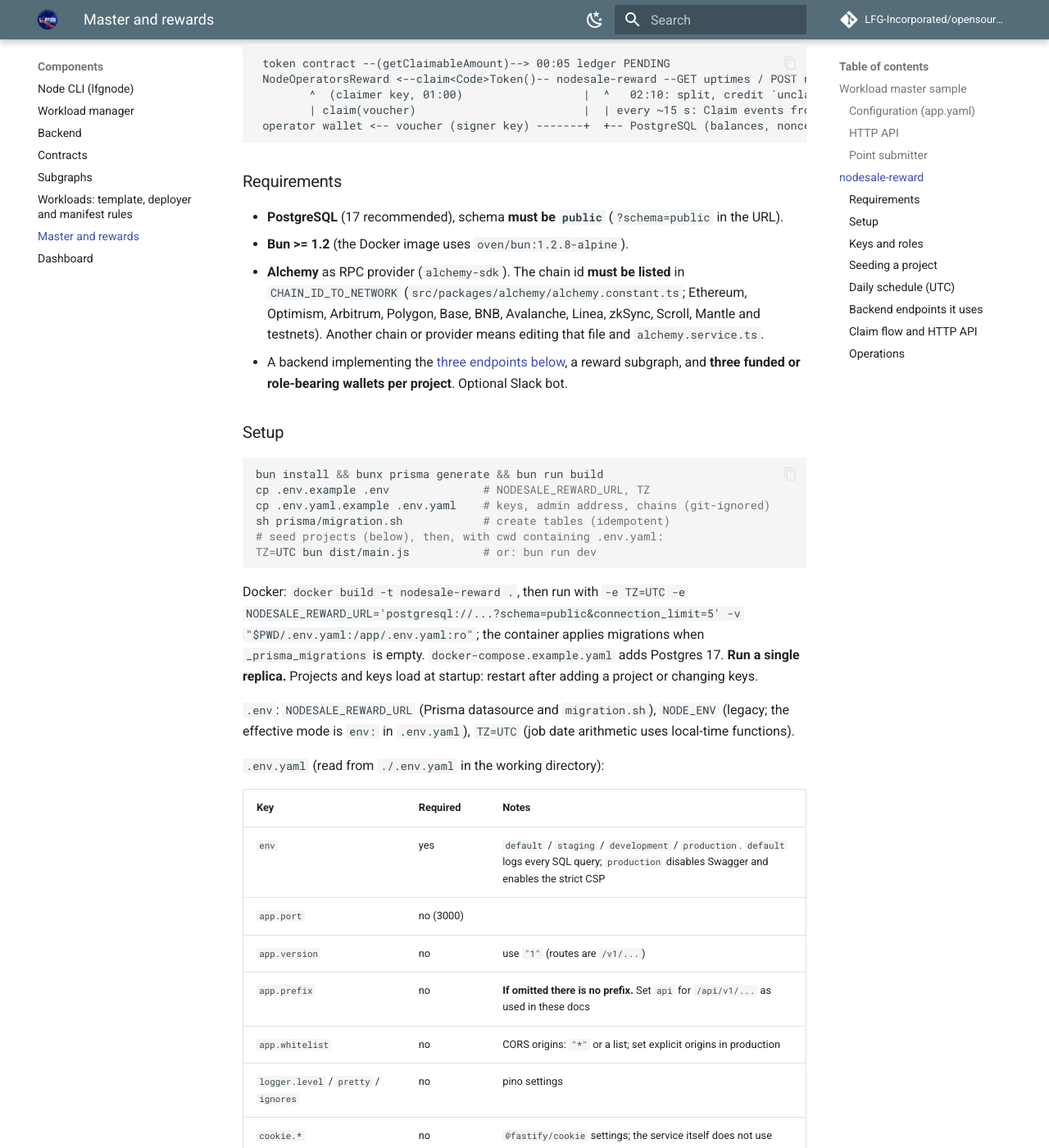
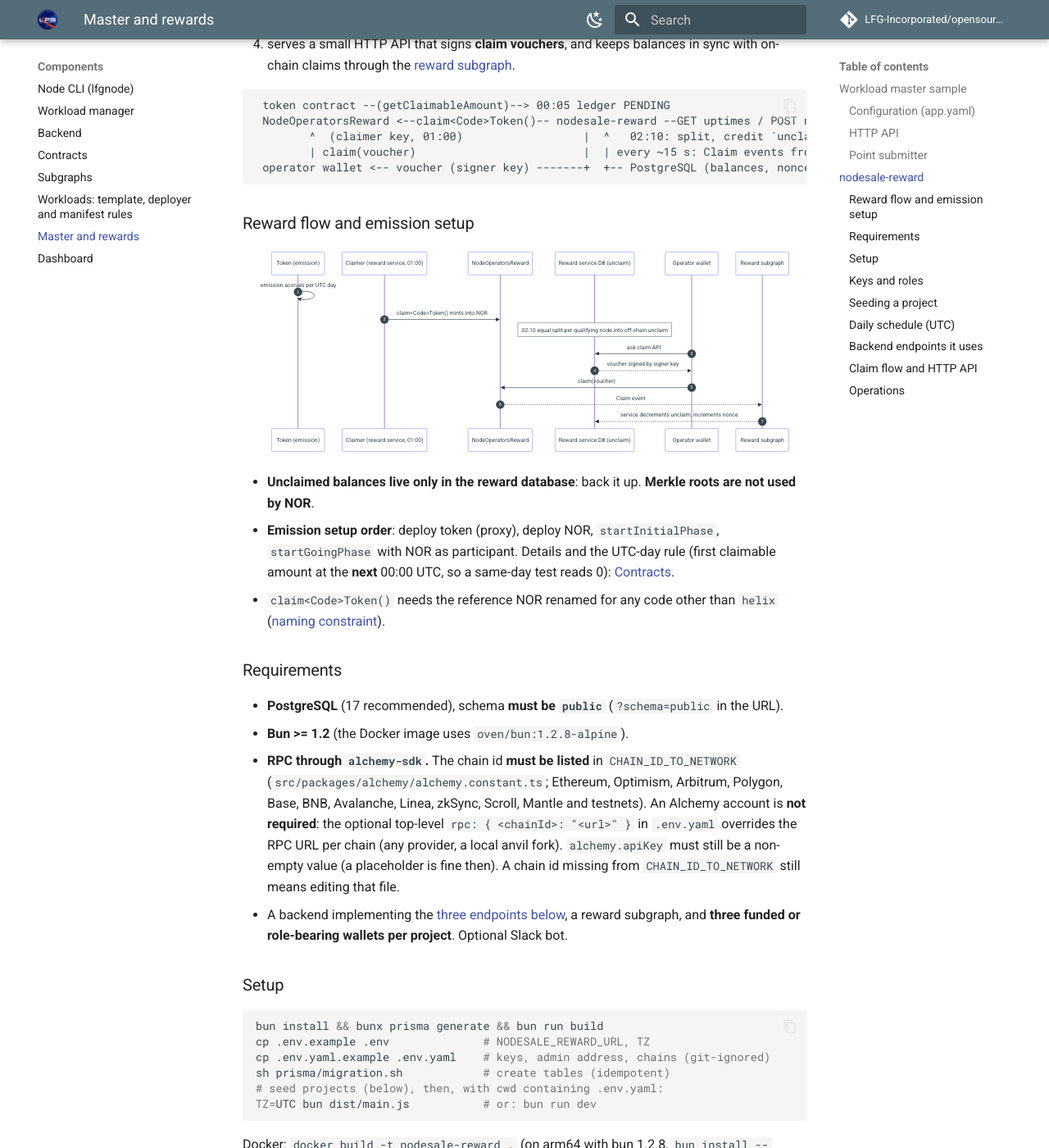
Before and after one commit to LFGInc/node-system-docs, an MkDocs documentation site: the page built from docs/master-and-rewards.md, in a window 1280 px wide and 1400 px high, scrolled down 3873 px. Shown: the whole window at 82% size. Built offline with MkDocs 1.6.1 and Material for MkDocs 9.7.7, drawn with Linux system fonts in a browser that asks for light colours; comment, search, counter and statistics services are not loaded; some of the changed text lies outside the part shown.

Commit message:
docs: reward flow diagram, rpc override and emission order in master-and-rewards
Co-Authored-By: Claude Opus 5.5 <noreply@anthropic.com>

````diff
--- a/docs/master-and-rewards.md
+++ b/docs/master-and-rewards.md
@@ -20,8 +20,10 @@ Two reference services exist. Use one, both, or write your own against those two
     (02:02 UTC, plus IPFS upload and transaction time). The master sample's example config uses
     `daily_submit_at: "02:00:30"`, which is before that on the same clock. Set the master's time **after**
     the daily summary is `COMPLETED` (check `GET /api/v1/cron/uptime-summary?date=<ISO>`); a later time
-    such as `02:30:00` is a safe choice. nodesale-reward runs at 02:10 UTC and checks the summary status
-    itself. If the backend's daily job is slow, 02:10 can be tight.
+    such as `02:30:00` is a safe choice in production, otherwise the day's `DAILY` rows do not exist yet.
+    nodesale-reward runs at 02:10 UTC and checks the summary status itself. If the backend's daily job is
+    slow, 02:10 can be tight. The master has **no manual trigger**: to test, set `daily_submit_at` a minute
+    ahead and restart.
 
 ## Workload master sample
 
@@ -126,14 +128,44 @@ Bun). It ran in production for the Helix and FlipIt programs. For each configure
  operator wallet <-- voucher (signer key) -------+  +-- PostgreSQL (balances, nonces, ledgers)
 ```
 
+### Reward flow and emission setup
+
+```mermaid
+sequenceDiagram
+    autonumber
+    participant T as Token (emission)
+    participant C as Claimer (reward service, 01:00)
+    participant N as NodeOperatorsReward
+    participant R as Reward service DB (unclaim)
+    participant O as Operator wallet
+    participant S as Reward subgraph
+    T->>T: emission accrues per UTC day
+    C->>N: claim<Code>Token() mints into NOR
+    Note over R: 02:10 equal split per qualifying node into off-chain unclaim
+    O->>R: ask claim API
+    R-->>O: voucher signed by signer key
+    O->>N: claim(voucher)
+    N-->>S: Claim event
+    S-->>R: service decrements unclaim, increments nonce
+```
+
+- **Unclaimed balances live only in the reward database**: back it up. **Merkle roots are not used by NOR**.
+- **Emission setup order**: deploy token (proxy), deploy NOR, `startInitialPhase`, `startGoingPhase` with NOR as
+  participant. Details and the UTC-day rule (first claimable amount at the **next** 00:00 UTC, so a same-day
+  test reads 0): [Contracts](contracts.md#node-operators-reward).
+- `claim<Code>Token()` needs the reference NOR renamed for any code other than `helix`
+  ([naming constraint](contracts.md#naming-constraint)).
+
 ### Requirements
 
 - **PostgreSQL** (17 recommended), schema **must be `public`** (`?schema=public` in the URL).
 - **Bun >= 1.2** (the Docker image uses `oven/bun:1.2.8-alpine`).
-- **Alchemy** as RPC provider (`alchemy-sdk`). The chain id **must be listed** in `CHAIN_ID_TO_NETWORK`
+- **RPC through `alchemy-sdk`.** The chain id **must be listed** in `CHAIN_ID_TO_NETWORK`
   (`src/packages/alchemy/alchemy.constant.ts`; Ethereum, Optimism, Arbitrum, Polygon, Base, BNB, Avalanche,
-  Linea, zkSync, Scroll, Mantle and testnets). Another chain or provider means editing that file and
-  `alchemy.service.ts`.
+  Linea, zkSync, Scroll, Mantle and testnets). An Alchemy account is **not required**: the optional
+  top-level `rpc: { <chainId>: "<url>" }` in `.env.yaml` overrides the RPC URL per chain (any provider, a
+  local anvil fork). `alchemy.apiKey` must still be a non-empty value (a placeholder is fine then). A chain
+  id missing from `CHAIN_ID_TO_NETWORK` still means editing that file.
 - A backend implementing the [three endpoints below](#backend-endpoints-it-uses), a reward subgraph, and
   **three funded or role-bearing wallets per project**. Optional Slack bot.
 
@@ -148,7 +180,9 @@ sh prisma/migration.sh            # create tables (idempotent)
 TZ=UTC bun dist/main.js           # or: bun run dev
 ```
 
-Docker: `docker build -t nodesale-reward .`, then run with
+Docker: `docker build -t nodesale-reward .` (on arm64 with bun 1.2.8, `bun install --frozen-lockfile` can fail
+under Docker with `failed copying files from cache`: add `--backend=copyfile` to that line of the
+Dockerfile), then run with
 `-e TZ=UTC -e NODESALE_REWARD_URL='postgresql://...?schema=public&connection_limit=5' -v "$PWD/.env.yaml:/app/.env.yaml:ro"`;
 the container applies migrations when `_prisma_migrations` is empty. `docker-compose.example.yaml` adds
 Postgres 17. **Run a single replica.** Projects and keys load at startup: restart after adding a project or
@@ -170,7 +204,8 @@ mode is `env:` in `.env.yaml`), `TZ=UTC` (job date arithmetic uses local-time fu
 | `cookie.*` | no | `@fastify/cookie` settings; the service itself does not use cookies |
 | `swagger.enabled/name/pass` | no | Basic-auth Swagger at `/<prefix>/v<version>/docs`, not served in production |
 | `cron.time` | **yes (section)** | subgraph sync interval in ms per project, minimum and default `15000`; the `cron:` section must exist or the process crashes at startup |
-| `alchemy.apiKey` | yes | Alchemy key |
+| `alchemy.apiKey` | yes | Alchemy key; any non-empty placeholder when `rpc:` overrides the chain |
+| `rpc.<chainId>` | no | RPC URL for that chain, replacing the Alchemy endpoint (for example `rpc: { 97: "http://127.0.0.1:8545" }`). The chain id must still be in `CHAIN_ID_TO_NETWORK` |
 | `alchemy.<chainId>.<sale>.{system,signer,claimer}` | yes | Private keys per project; `<sale>` must equal `projects.sale` (lower-case) exactly |
 | `admin.address` | yes | Lower-case address allowed to call admin endpoints |
 | `slack.token`, `slack.channel` | no | Omit the whole `slack:` section to disable |
@@ -227,6 +262,11 @@ VALUES ('0x<sale-id-lowercase>', 'https://node-system.example.com',  -- BASE HOS
 | 02:10 | `TaskReward.calculateRewards` | For `CLAIMED` ledgers: requires the backend's daily summary of **yesterday** to be `COMPLETED`; pages through qualifying nodes (500 per page); each node gets `amount / total * gain_point`; POSTs to node-points signed with `system`; writes `projects_rewards`, upserts `projects_wallets`, ledger `POINTED` |
 | every `cron.time` ms | `JobService.syncReward` | Reads claim events newer than the cursor from the subgraph: `unclaim -= claimed`, `claimed += claimed`, `nonce = event.nonce + 1` |
 
+One ledger row exists per project per day: to re-run a day you must first delete that day's
+`projects_ledgers` and `projects_rewards` rows. The 00:05 / 01:00 / 02:10 jobs have **no manual trigger**;
+an optional testing aid is a small Nest application-context script that calls `TaskPoint.getPoint`,
+`TaskPoint.claimPoint` and `TaskReward.calculateRewards` directly ([Local testing](local-testing.md)).
+
 If the summary is not `COMPLETED` at 02:10 (or any step fails) the project's day is skipped, Slack is
 notified, and **nothing retries**; re-running a day has no endpoint (fix the database, or add a script
 around `getPoint` / `claimPoint` / `calculateRewards`). Never re-run a day that is already `POINTED`.
@@ -252,7 +292,7 @@ Routes are under `/<prefix>/v<version>` (for example `/api/v1`); `:sale` and `:a
 | Method and path | Auth | Purpose |
 |---|---|---|
 | `GET /projects/:sale/wallets/:addr/operators` | none | `{unclaim, claimed, lastReward?}` (smallest unit); 404 `WALLET_NOT_FOUND` if no row |
-| `POST /projects/:sale/wallets/:addr/operators` | none (by design) | Voucher `{deadline, contract, receiver, nonce, amount, signature:{r,s,v}}`; `deadline` = now + 600 s, `amount` = the wallet's whole `unclaim` |
+| `POST /projects/:sale/wallets/:addr/operators` | none (by design) | Voucher `{deadline, contract, receiver, nonce, amount, signature:{r,s,v}}`; `deadline` = now + 600 s, `amount` = the wallet's whole `unclaim` (the deadline uses the server's wall clock, so on a time-warped test fork the voucher looks expired) |
 | `GET /projects/:sale/wallets/:addr/histories?page=&size=` | none | Paginated claim history |
 | `POST /projects/:sale/pointing` body `{"date":"YYYY-MM-DD"}` | admin | Marks the day's not-yet-pointed rewards as pointed (only for `is_auto_point = false`) |
 
````
